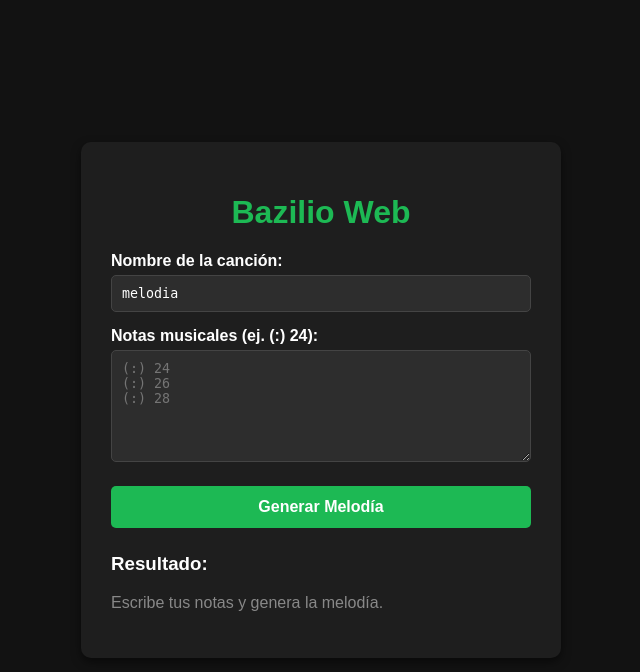
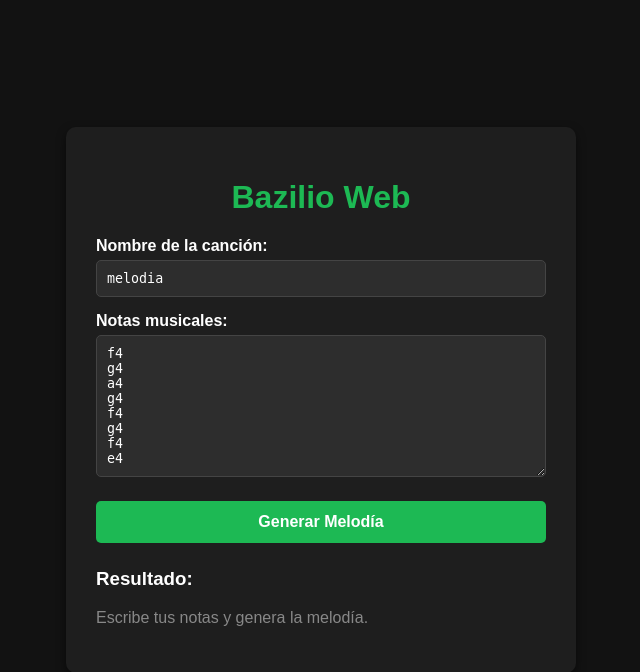
Before and after one commit to DavidOnGitHub1/Nota_melodia, a Flask app: page / in a window 1280 px wide. Shown: the top 672 px of the page, without its empty margins (319-959 px from the left). Run offline with Flask 3, Linux system fonts and the light colour scheme.

Commit message:
actualizar codigo

```diff
--- a/app.py
+++ b/app.py
@@ -26,19 +26,9 @@ def generate():
         # Ruta del archivo .bzl dentro de la carpeta programa
         bzl_path = os.path.join(PROGRAMA_DIR, f"{song_name}.bzl")
 
-        # Envolver automáticamente las notas del usuario en la estructura exacta que ANTLR exige
-        bzl_content = f"""Main |:
-    Beethoven 0
-    :|
-
-Beethoven x |:
-    {raw_notes}
-    :|
-"""
-
-        # Guardar el archivo .bzl con la estructura completa
+        # Guardar exactamente las notas que el usuario escribió en el textarea
         with open(bzl_path, 'w', encoding='utf-8') as f:
-            f.write(bzl_content)
+            f.write(raw_notes)
 
         try:
             # Ejecutar main.py pasando el nombre de la canción como argumento
--- a/templates/index.html
+++ b/templates/index.html
@@ -20,7 +20,7 @@
             padding: 30px;
             border-radius: 10px;
             box-shadow: 0 4px 10px rgba(0,0,0,0.5);
-            width: 420px;
+            width: 450px;
         }
         h1 { color: #1db954; text-align: center; }
         label { display: block; margin-top: 15px; font-weight: bold; }
@@ -59,8 +59,15 @@
             <label for="song_name">Nombre de la canción:</label>
             <input type="text" id="song_name" name="song_name" value="melodia" required>
 
-            <label for="notes">Notas musicales (ej. (:) 24):</label>
-            <textarea id="notes" name="notes" rows="6" placeholder="(:) 24&#10;(:) 26&#10;(:) 28" required></textarea>
+            <label for="notes">Notas musicales:</label>
+            <textarea id="notes" name="notes" rows="8" required>f4
+g4
+a4
+g4
+f4
+g4
+f4
+e4</textarea>
 
             <button type="submit">Generar Melodía</button>
         </form>
```
